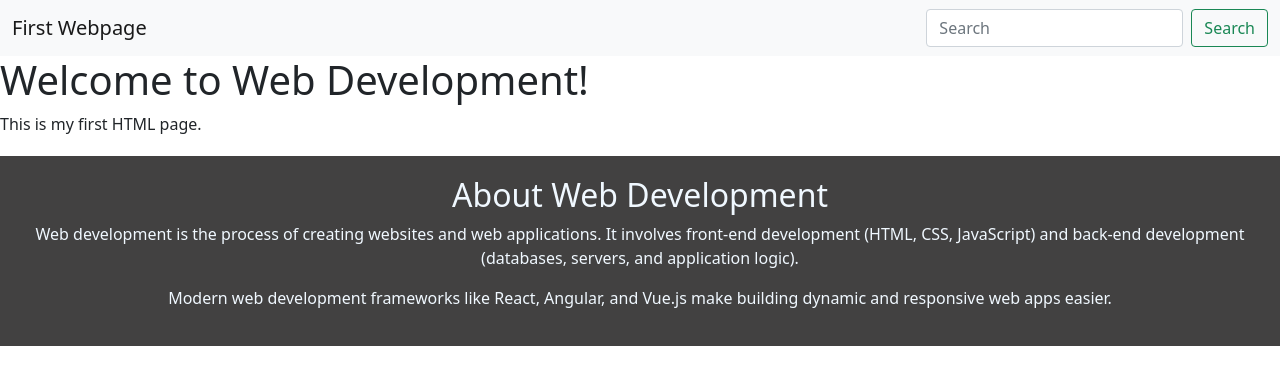
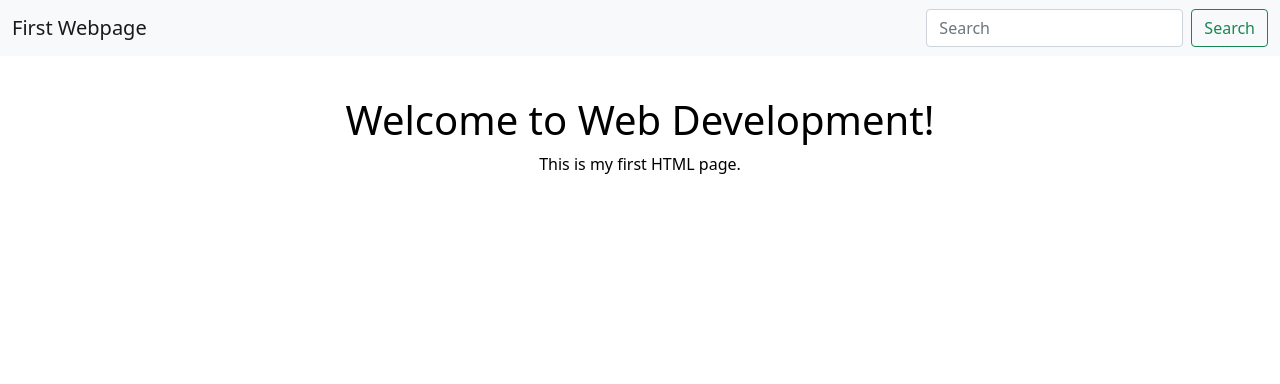
Before and after one commit to mathias-paradza/web-dev-lab, a plain HTML site: page index.html in a window 1280 px wide. Drawn offline with nearby package versions, Linux system fonts and the light colour scheme.

Commit message:
Update index.html

```diff
--- a/index.html
+++ b/index.html
@@ -8,11 +8,11 @@ initial-scale=1.0">
 <link href="https://cdn.jsdelivr.net/npm/bootstrap@5.1.3/dist/css/bootstrap.min.css" rel="stylesheet" integrity="sha384-1BmE4kWBq78iYhFldvKuhfTAU6auU8tT94WrHftjDbrCEXSU1oBoqyl2QvZ6jIW3" crossorigin="anonymous">
 <style>
   .web-dev {
-            background: rgba(19, 18, 18, 0.8);
+            background-image: url();
             padding: 20px;
             margin-top: 20px;
             text-align: center;
-            color: aliceblue;
+            color: #000;
         }
 </style>
 </head>
@@ -26,12 +26,9 @@ initial-scale=1.0">
           </form>
         </div>
       </nav>
-<h1>Welcome to Web Development!</h1>
-<p>This is my first HTML page.</p>
 <section class="web-dev">
-  <h2>About Web Development</h2>
-  <p>Web development is the process of creating websites and web applications. It involves front-end development (HTML, CSS, JavaScript) and back-end development (databases, servers, and application logic).</p>
-  <p>Modern web development frameworks like React, Angular, and Vue.js make building dynamic and responsive web apps easier.</p>
+  <h1>Welcome to Web Development!</h1>
+  <p>This is my first HTML page.</p>
 </section>
 </body>
 </html>
```
